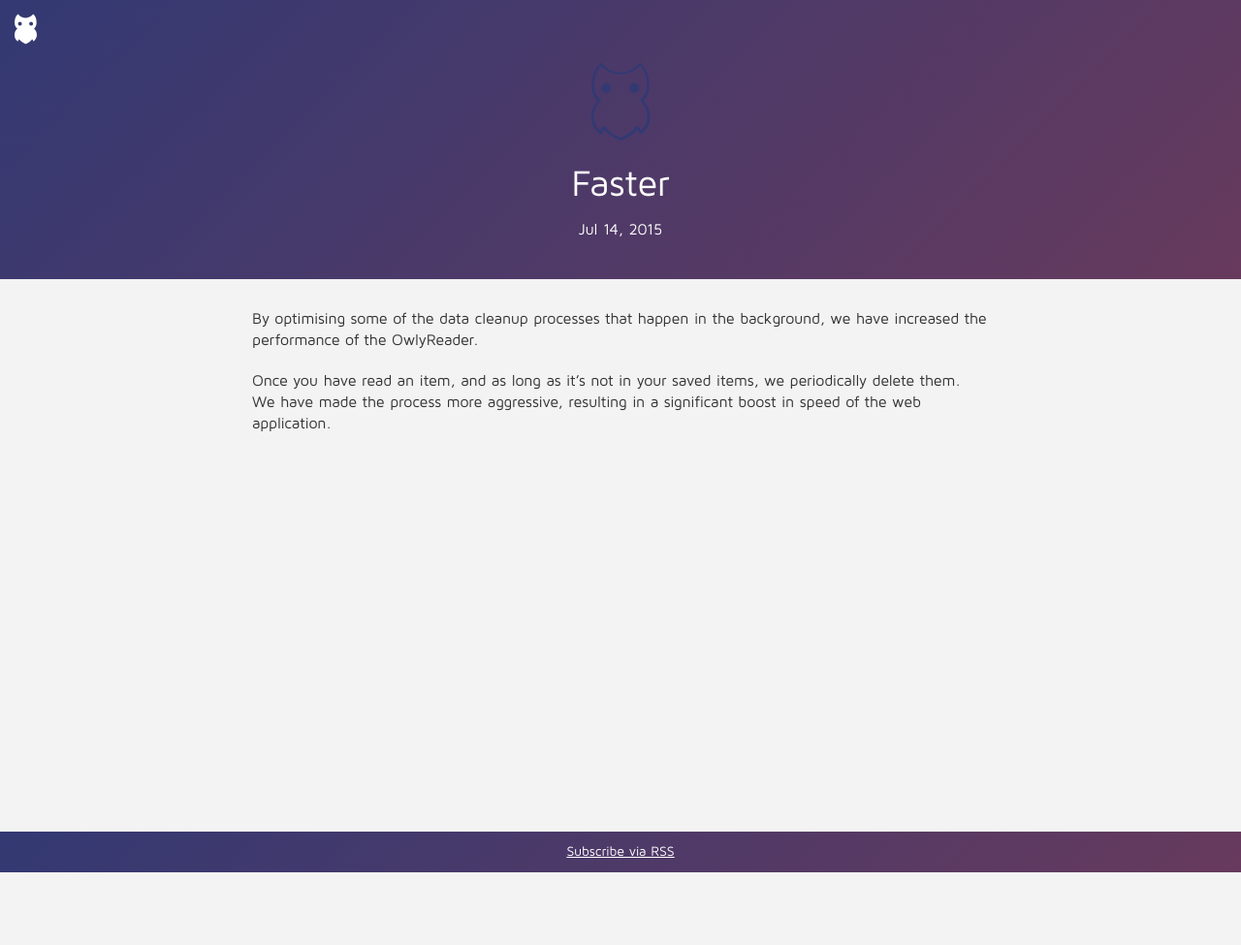
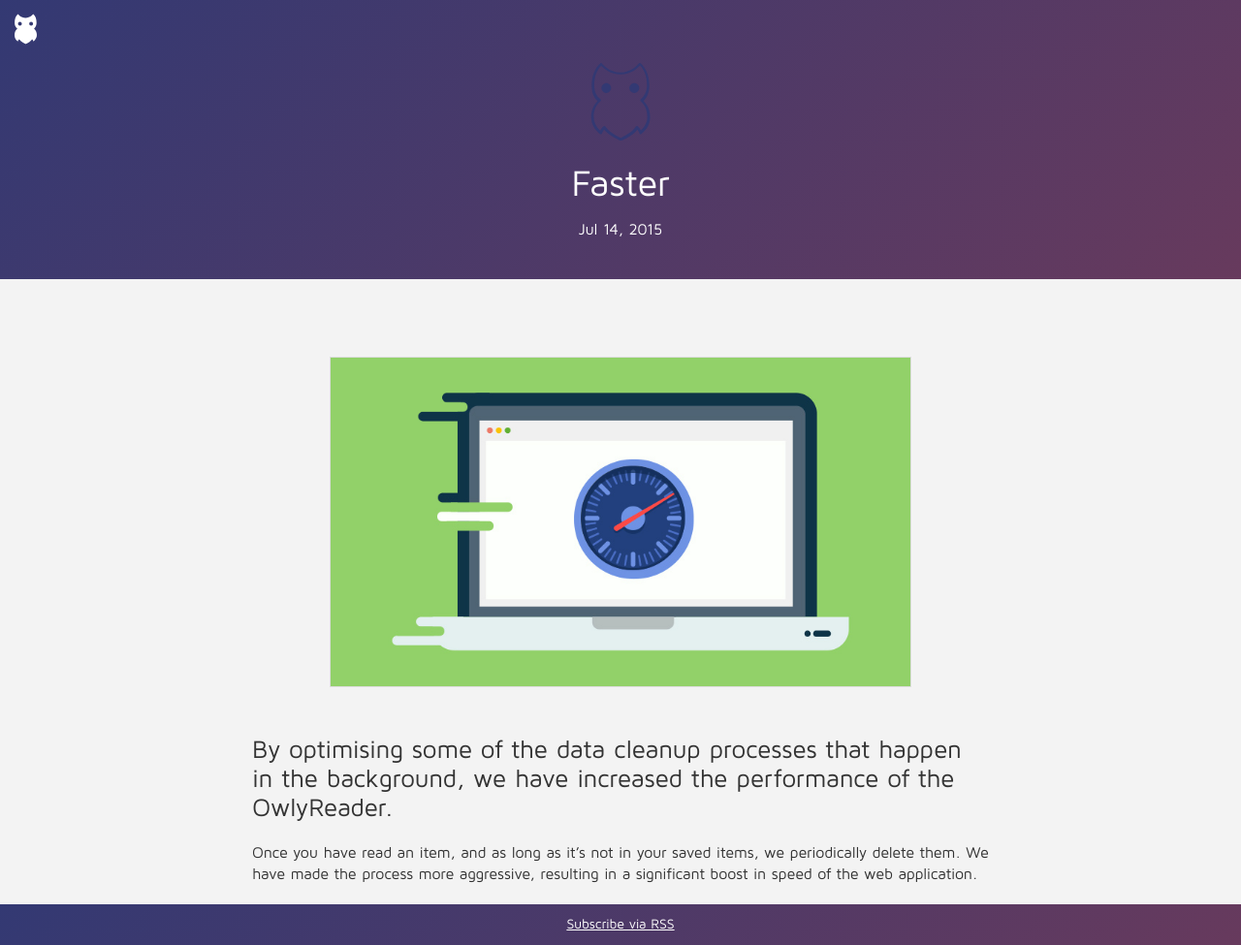
Before and after one commit to OwlyStuff/owlystuff.github.io, a Jekyll site: the page built from _posts/2015-07-14-faster.markdown, in a window 1280 px wide. Shown: the whole page at 97% size. Built offline with Jekyll 4.4.1, drawn with Linux system fonts in a browser that asks for light colours; before the commit the page ends 900 px from its top, so only the background shows below that.

Commit message:
Adds new img to post and adds styling to post

```diff
--- a/_layouts/post.html
+++ b/_layouts/post.html
@@ -24,7 +24,7 @@
 
     <div class="row">
         <div class="grid-8 grid--offset-2">
-            <section>
+            <section class="post">
                 <article itemscope itemtype="http://schema.org/BlogPosting">
                     {{ content }}
                 </article>
--- a/_posts/2015-07-14-faster.markdown
+++ b/_posts/2015-07-14-faster.markdown
@@ -6,7 +6,9 @@
 release_version: 1.10.0
 intro: We have just pushed out a new release that increases performance across the board.
 ---
-By optimising some of the data cleanup processes that happen in the background, we have increased the performance of the OwlyReader.
 
-Once you have read an item, and as long as it's not in your saved items, we periodically delete them.
-We have made the process more aggressive, resulting in a significant boost in speed of the web application.
+![Lightspeed](img/increased-performance.jpg)
+
+## By optimising some of the data cleanup processes that happen in the background, we have increased the performance of the OwlyReader.
+
+Once you have read an item, and as long as it's not in your saved items, we periodically delete them. We have made the process more aggressive, resulting in a significant boost in speed of the web application.
```
